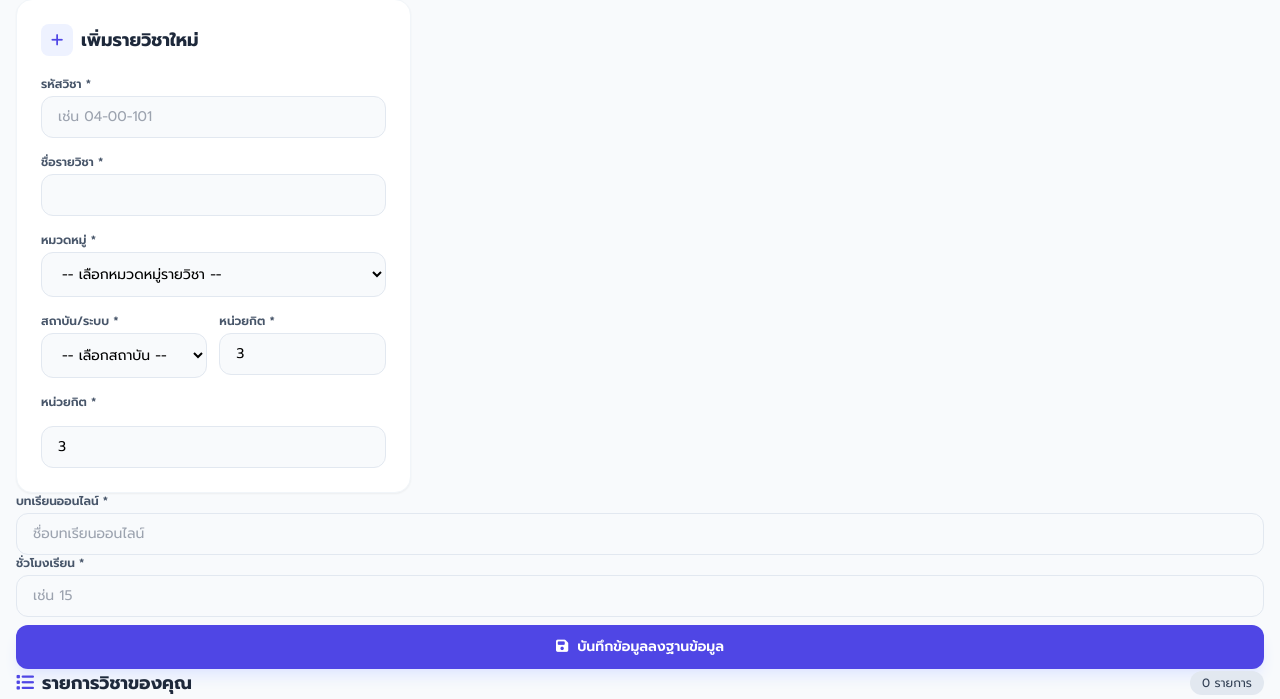
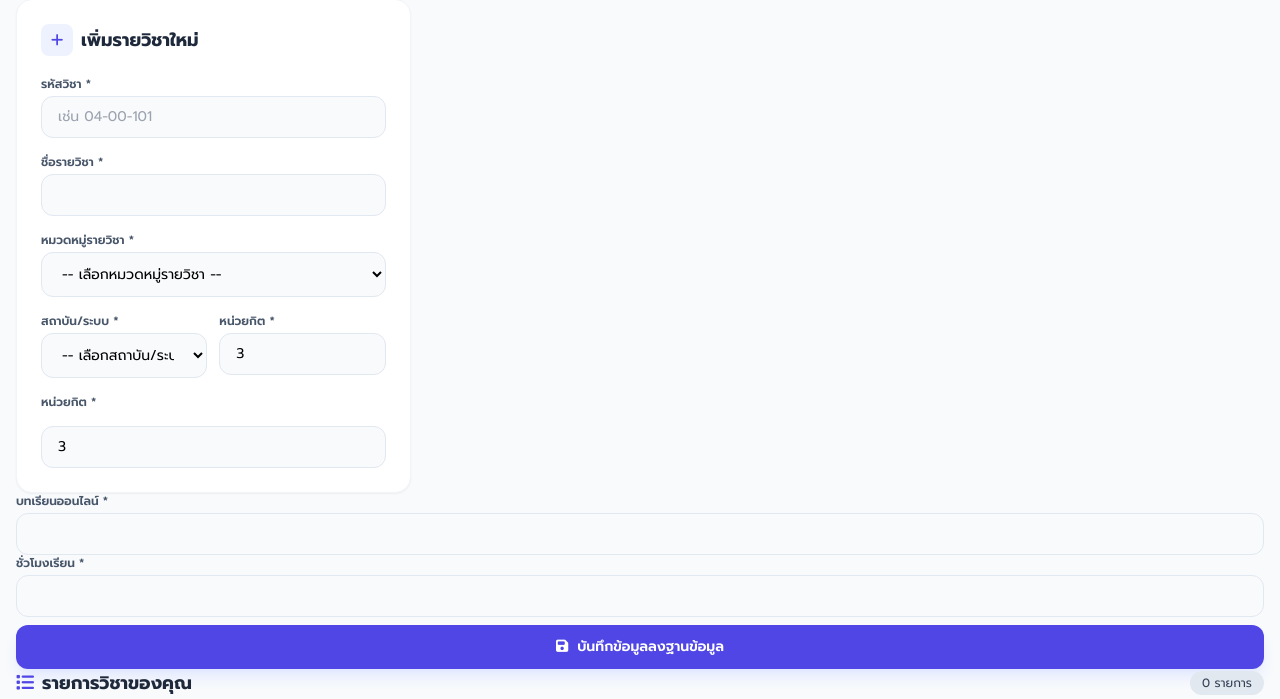
Before and after one commit to kungkling1k23-spec/course-management-system, a Flask app: page / in a window 1280 px wide. Shown: the part 223-922 px from the top of the page. Run offline with Flask 3, Linux system fonts and the light colour scheme; the visitor is signed in with stand-in values (Sample User, id 1); data that the repository does not hold is empty; some libraries are stand-ins or nearby versions.

Commit message:
Update dashboard.html

```diff
--- a/templates/dashboard.html
+++ b/templates/dashboard.html
@@ -60,7 +60,7 @@
             </div>
 
             <div>
-                <label class="block text-xs font-semibold text-slate-600 mb-1">หมวดหมู่ *</label>
+                <label class="block text-xs font-semibold text-slate-600 mb-1">หมวดหมู่รายวิชา *</label>
                 <select name="category" required
                     class="w-full px-4 py-2.5 bg-slate-50 border border-slate-200 rounded-xl text-sm focus:bg-white focus:ring-2 focus:ring-indigo-500 outline-none transition">
                     <option value="" disabled selected>-- เลือกหมวดหมู่รายวิชา --</option>
@@ -75,7 +75,7 @@
                     <label class="block text-xs font-semibold text-slate-600 mb-1">สถาบัน/ระบบ *</label>
                     <select name="institution" required
                         class="w-full px-4 py-2.5 bg-slate-50 border border-slate-200 rounded-xl text-sm focus:bg-white focus:ring-2 focus:ring-indigo-500 outline-none transition">
-                        <option value="" disabled selected>-- เลือกสถาบัน --</option>
+                        <option value="" disabled selected>-- เลือกสถาบัน/ระบบ --</option>
                         <option value="ThaiMOOC">ThaiMOOC</option>
                         <option value="ChulaMOOC">ChulaMOOC</option>
                     </select>
@@ -94,13 +94,13 @@
 
             <div>
                 <label class="block text-xs font-semibold text-slate-600 mb-1">บทเรียนออนไลน์ *</label>
-                <input type="text" name="online_lesson" placeholder="ชื่อบทเรียนออนไลน์"
+                <input type="text" name="online_lesson"
                     class="w-full px-4 py-2.5 bg-slate-50 border border-slate-200 rounded-xl text-sm focus:bg-white focus:ring-2 focus:ring-indigo-500 outline-none transition">
             </div>
 
             <div>
                 <label class="block text-xs font-semibold text-slate-600 mb-1">ชั่วโมงเรียน *</label>
-                <input type="number" name="hours" placeholder="เช่น 15"
+                <input type="number" name="hours"
                     class="w-full px-4 py-2.5 bg-slate-50 border border-slate-200 rounded-xl text-sm focus:bg-white focus:ring-2 focus:ring-indigo-500 outline-none transition">
             </div>
 
```
